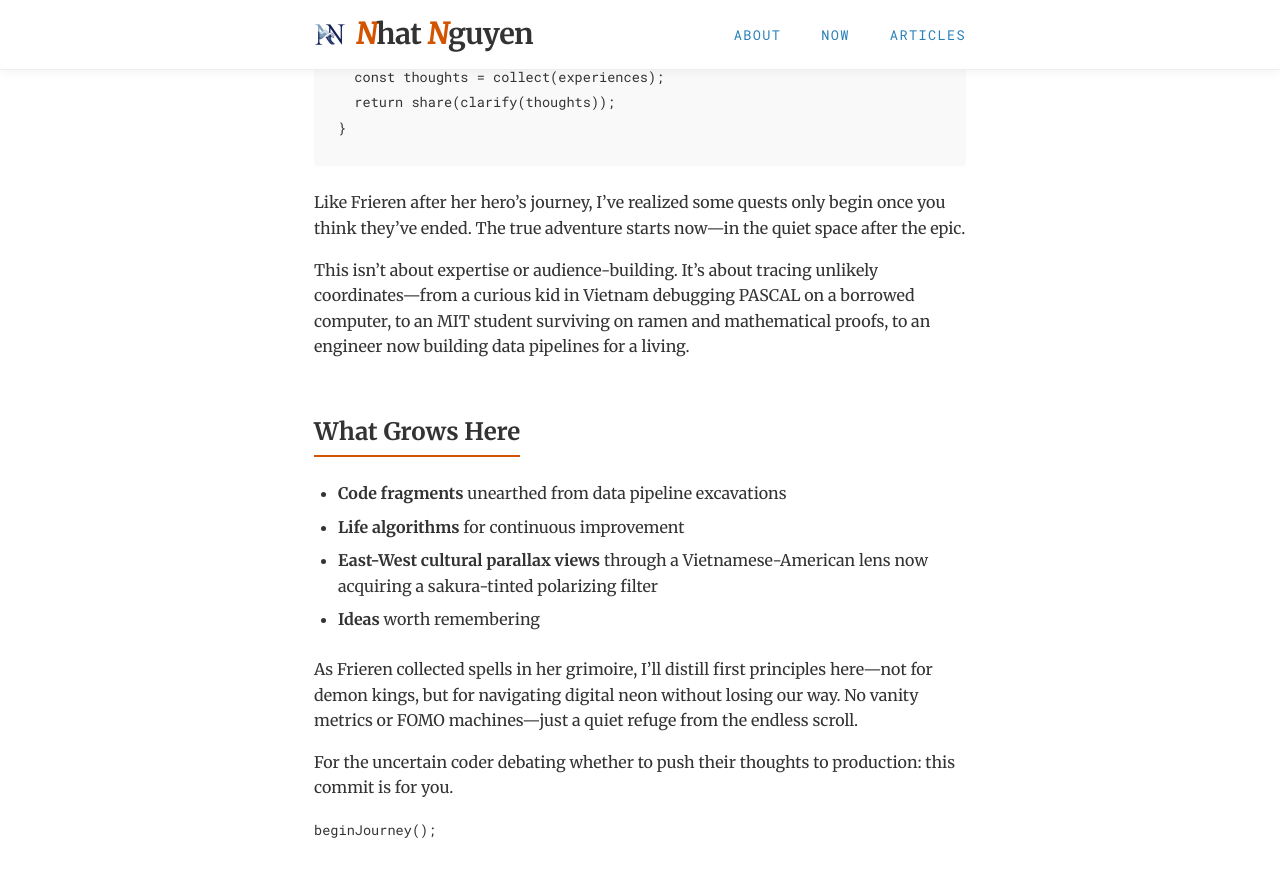
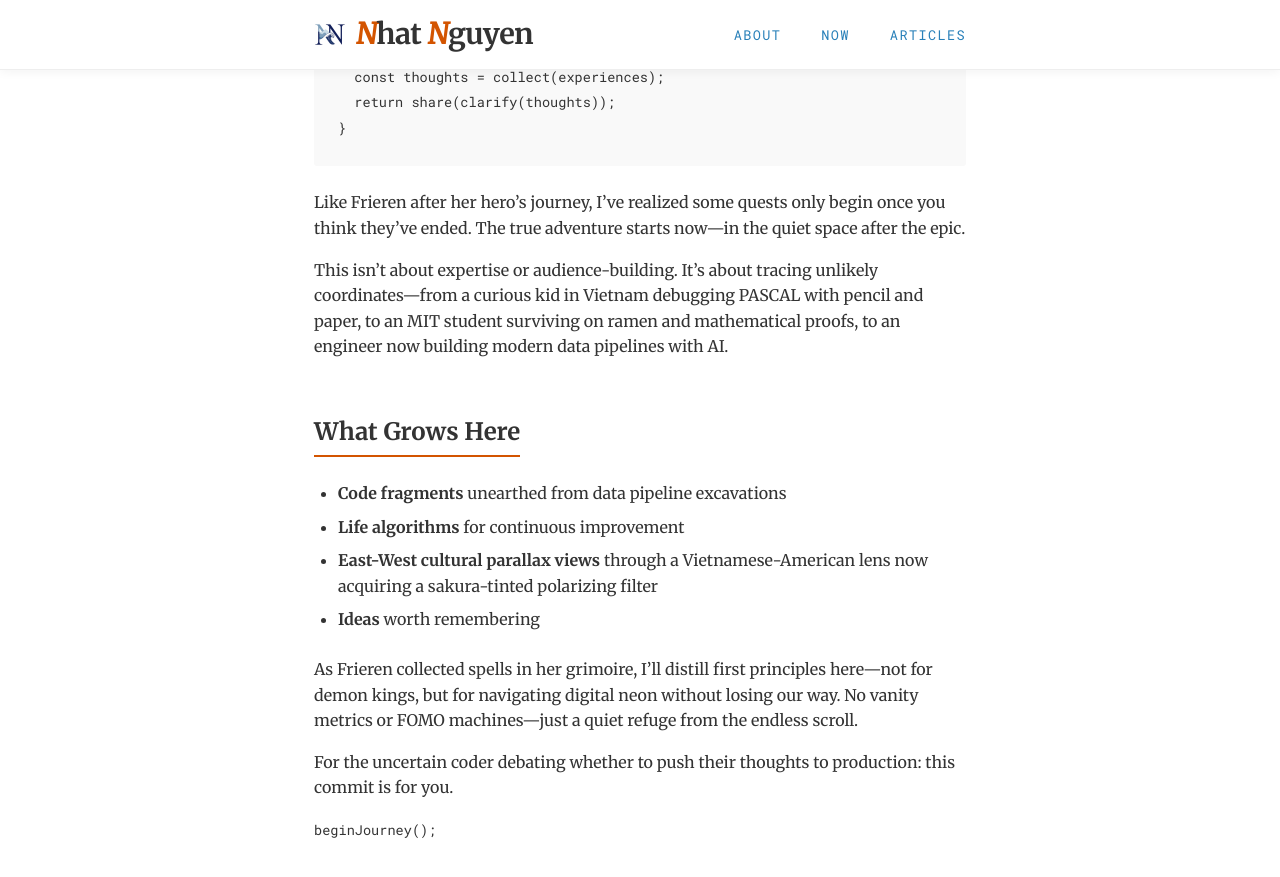
Before and after one commit to ngnnah/ngnnah.github.io, a Jekyll site: the page built from _posts/2025-03-01-hello-world.md, in a window 1280 px wide and 900 px high, scrolled down 629 px. Shown: the top 877 px of the window. Built offline with Jekyll 4.4.1, drawn with Linux system fonts in a browser that asks for light colours.

Commit message:
fix: refine language in blog posts and updates

```diff
--- a/_data/updates.yml
+++ b/_data/updates.yml
@@ -64,7 +64,6 @@
     - LLM application in location deduplication and cluster identification
     - Github Pages for personal blog with jekyll
     - Sesame AI voice companion; Claude 3.7 Extended Thinking mode
-    - Two palm-size tattoo designs
 
     **Watching**:
     - Princess Mononoke (1997) - classic Ghibli with top-notch animation and story
--- a/_posts/2025-03-01-hello-world.md
+++ b/_posts/2025-03-01-hello-world.md
@@ -25,7 +25,7 @@ function beginJourney() {
 
 Like Frieren after her hero's journey, I've realized some quests only begin once you think they've ended. The true adventure starts now—in the quiet space after the epic.
 
-This isn't about expertise or audience-building. It's about tracing unlikely coordinates—from a curious kid in Vietnam debugging PASCAL on a borrowed computer, to an MIT student surviving on ramen and mathematical proofs, to an engineer now building data pipelines for a living.
+This isn't about expertise or audience-building. It's about tracing unlikely coordinates—from a curious kid in Vietnam debugging PASCAL with pencil and paper, to an MIT student surviving on ramen and mathematical proofs, to an engineer now building modern data pipelines with AI.
 
 ## What Grows Here
 
```
Also changed, not shown: _posts/2025-05-07-book-review-sun-and-steel.md (+1 -1 lines).
